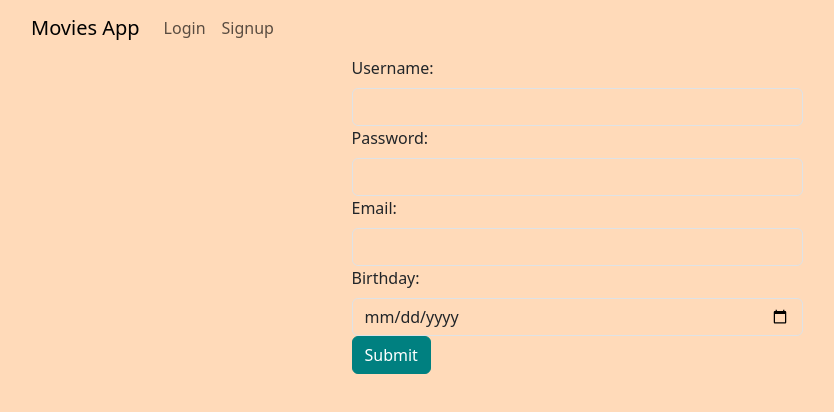
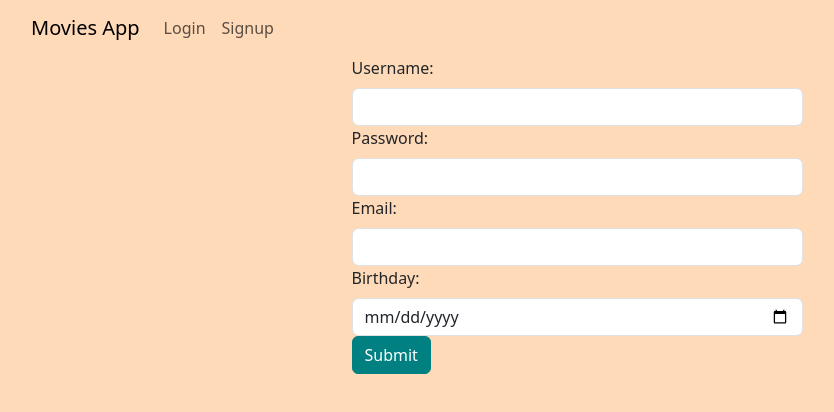
Before and after one commit to MattGaughan2022/client-movieApp, a React (Vite) app: page /signup in a window 1280 px wide. Shown: the top 412 px of the page, without its empty margins (63-897 px from the left). Built offline with nearby package versions, Linux system fonts and the light colour scheme.

Commit message:
background changes

```diff
--- a/src/components/login-view/login-view.jsx
+++ b/src/components/login-view/login-view.jsx
@@ -24,12 +24,10 @@ export const LoginView = ({ onLoggedIn }) => {
           localStorage.setItem("user", JSON.stringify(data.user));
           localStorage.setItem("token", data.token);
           onLoggedIn(data.user, data.token);
-        }
-        else if (res.status(401)){
+        } else if (res.status(401)) {
           console.log("Hello!");
           console.log(data);
-        }
-          else {
+        } else {
           alert("User not found.");
         }
       })
@@ -48,6 +46,7 @@ export const LoginView = ({ onLoggedIn }) => {
           value={username}
           onChange={(e) => setUsername(e.target.value)}
           required
+          style={{ backgroundColor: "white" }}
         />
       </Form.Group>
       <Form.Group>
@@ -57,6 +56,7 @@ export const LoginView = ({ onLoggedIn }) => {
           value={password}
           onChange={(e) => setPassword(e.target.value)}
           required
+          style={{ backgroundColor: "white" }}
         />
       </Form.Group>
       <Button type="submit">Submit</Button>
--- a/src/components/signup-view/signup-view.jsx
+++ b/src/components/signup-view/signup-view.jsx
@@ -1,7 +1,7 @@
-import{ useState } from "react";
+import { useState } from "react";
 import Button from "react-bootstrap/Button";
 import Form from "react-bootstrap/Form";
-import {useNavigate } from "react-router-dom";
+import { useNavigate } from "react-router-dom";
 
 export const SignupView = () => {
   const [username, setUsername] = useState("");
@@ -17,15 +17,15 @@ export const SignupView = () => {
       Username: username,
       Password: password,
       Email: email,
-      Birthday: birthday
+      Birthday: birthday,
     };
 
     fetch("https://node-movie-api-mattg.herokuapp.com/users", {
       method: "POST",
       body: JSON.stringify(data),
       headers: {
-        "Content-Type": "application/json"
-      }
+        "Content-Type": "application/json",
+      },
     }).then((response) => {
       if (response.ok) {
         alert("Signup successful");
@@ -35,7 +35,6 @@ export const SignupView = () => {
       }
     });
   };
-
 
   return (
     <Form onSubmit={handleSubmit}>
@@ -47,6 +46,7 @@ export const SignupView = () => {
           onChange={(e) => setUsername(e.target.value)}
           required
           minLength="3"
+          style={{ backgroundColor: "white" }}
         />
       </Form.Group>
       <Form.Group>
@@ -56,6 +56,7 @@ export const SignupView = () => {
           value={password}
           onChange={(e) => setPassword(e.target.value)}
           required
+          style={{ backgroundColor: "white" }}
         />
       </Form.Group>
       <Form.Group>
@@ -65,6 +66,7 @@ export const SignupView = () => {
           value={email}
           onChange={(e) => setEmail(e.target.value)}
           required
+          style={{ backgroundColor: "white" }}
         />
       </Form.Group>
       <Form.Group>
@@ -74,6 +76,7 @@ export const SignupView = () => {
           value={birthday}
           onChange={(e) => setBirthday(e.target.value)}
           required
+          style={{ backgroundColor: "white" }}
         />
       </Form.Group>
       <Button type="submit">Submit</Button>
--- a/src/components/update-view/update-view.jsx
+++ b/src/components/update-view/update-view.jsx
@@ -81,6 +81,7 @@ export const UpdateView = ({
           value={username}
           onChange={(e) => setUsername(e.target.value)}
           minLength="3"
+          style={{ backgroundColor: "white" }}
         />
       </Form.Group>
       <Form.Group>
@@ -90,6 +91,7 @@ export const UpdateView = ({
           value={oldPassword}
           onChange={(e) => setOldPassword(e.target.value)}
           required
+          style={{ backgroundColor: "white" }}
         />
       </Form.Group>
       <Form.Group>
@@ -98,6 +100,7 @@ export const UpdateView = ({
           type="password"
           value={newPassword}
           onChange={(e) => setPassword(e.target.value)}
+          style={{ backgroundColor: "white" }}
         />
       </Form.Group>
       <Form.Group>
@@ -106,6 +109,7 @@ export const UpdateView = ({
           type="password"
           value={newPassword2}
           onChange={(e) => setPassword2(e.target.value)}
+          style={{ backgroundColor: "white" }}
         />
       </Form.Group>
       <Form.Group>
@@ -114,6 +118,7 @@ export const UpdateView = ({
           type="email"
           value={email}
           onChange={(e) => setEmail(e.target.value)}
+          style={{ backgroundColor: "white" }}
         />
       </Form.Group>
       <Form.Group>
@@ -122,6 +127,7 @@ export const UpdateView = ({
           type="date"
           value={birthday}
           onChange={(e) => setBirthday(e.target.value)}
+          style={{ backgroundColor: "white" }}
         />
       </Form.Group>
       <Button type="submit"> Save Changes</Button>
--- a/src/index.jsx
+++ b/src/index.jsx
@@ -23,3 +23,4 @@ const root = createRoot(container);
 root.render(<MyFlixApplication />);
 
 //build with 'parcel src/index.html'
+//maybe delete parcel cache files first if building leads to an error
```
Also changed, not shown: 2 other files (tests, documents, lock files or other folders). Lines whose indentation alone changed are shown as unchanged.
